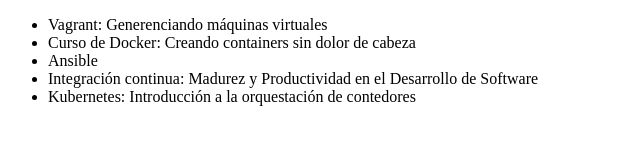
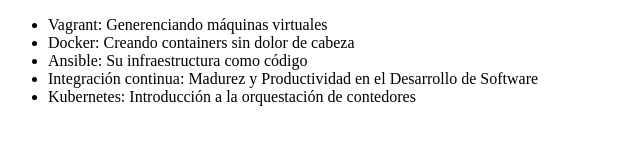
Before and after one commit to PabloGiralZumaeta/alura-git, a plain HTML site: page index.html in a window 1280 px wide. Shown: the whole page, without its empty margins (0-640 px from the left). Drawn offline with Linux system fonts and the light colour scheme.

Commit message:
Modificando el nombre del curso Ansible

```diff
--- a/index.html
+++ b/index.html
@@ -8,8 +8,8 @@
   <body>
     <ul>
       <li>Vagrant: Generenciando máquinas virtuales</li>
-      <li>Curso de Docker: Creando containers sin dolor de cabeza</li>
-      <li>Ansible</li>
+      <li>Docker: Creando containers sin dolor de cabeza</li>
+      <li>Ansible: Su infraestructura como código</li>
       <li>
         Integración continua: Madurez y Productividad en el Desarrollo de
         Software
```
